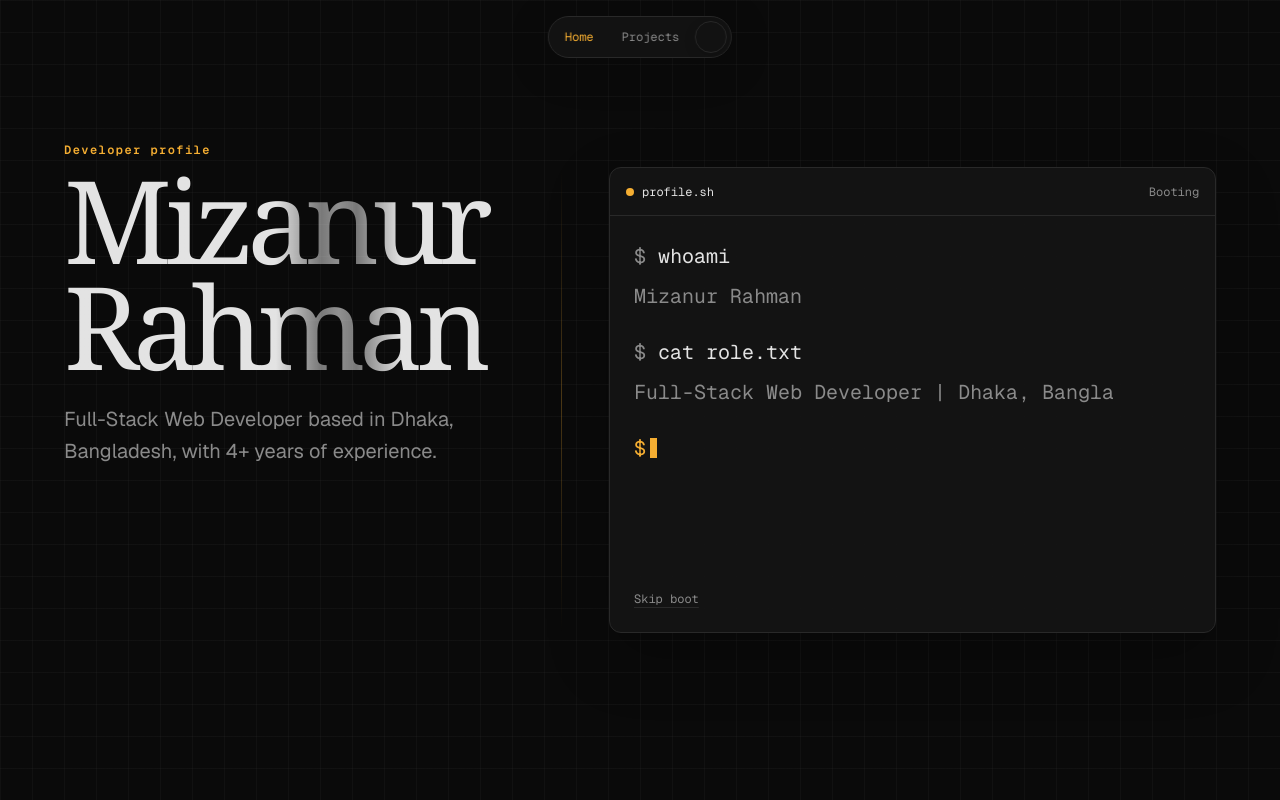
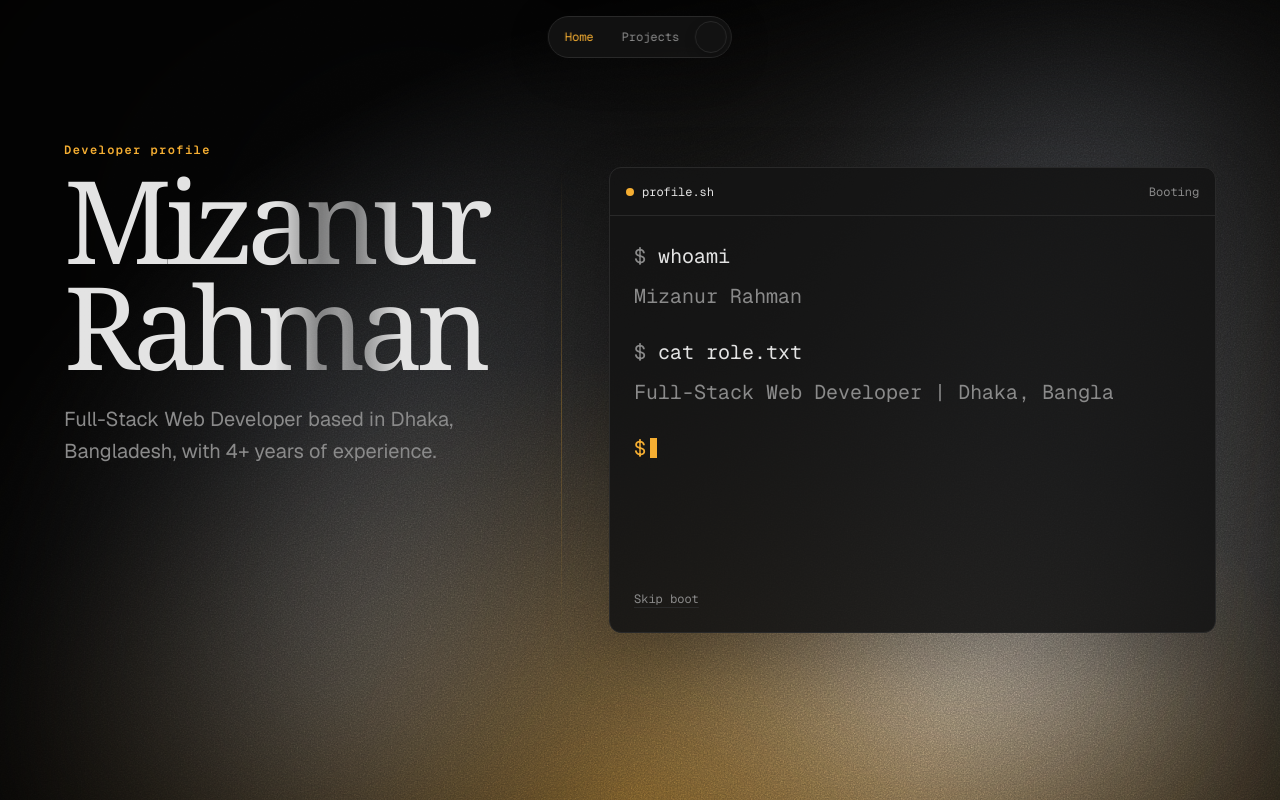
Before and after one commit to mizanmahi/portfolio2, a Next.js app: page / in a window 1280 px wide. Built offline with nearby package versions, Linux system fonts and the light colour scheme; some icons are missing.

Commit message:
fix(hero): anchor ambient glow at center bottom

```diff
--- a/app/globals.css
+++ b/app/globals.css
@@ -193,15 +193,72 @@ html[data-theme="light"] .floating-nav {
 
   .hero-shell {
     position: relative;
-    isolation: isolate;
+    overflow: hidden;
     min-height: 100svh;
     padding: var(--space-section) var(--space-page);
     display: grid;
     align-items: center;
+  }
+
+  /* The aura layers remain transparent and blend with .aura-page behind them. */
+  .aura-page {
+    background-color: #100e0b;
+  }
+
+  .aura-bg {
+    position: relative;
+    overflow: hidden;
+    min-height: 100svh;
+  }
+
+  .aura-layer-1,
+  .aura-layer-2,
+  .aura-layer-3,
+  .aura-grain {
+    position: absolute;
+    inset: 0;
+    pointer-events: none;
+  }
+
+  .aura-layer-1 {
+    background: radial-gradient(55.8% 55.49% at 50% 100%, rgba(245, 166, 35, 0.76) 0%, rgba(25, 48, 47, 0) 100%);
+    mix-blend-mode: screen;
+    opacity: 0.65;
+    transform: translateZ(0);
+    will-change: transform;
+  }
+
+  .aura-layer-2 {
+    background:
+      repeating-linear-gradient(100deg, #262626 0%, #262626 3%, rgba(38, 38, 38, 0.7) 5%, rgba(38, 38, 38, 0.7) 7%, transparent 10%, transparent 12%, rgba(38, 38, 38, 0.7) 14%, #262626 16%),
+      repeating-linear-gradient(100deg, #9ca3af 0%, #9ca3af 1.5%, rgba(156, 163, 175, 0.8) 2%, #6b7280 3%, #6b7280 4%, rgba(156, 163, 175, 0.8) 4.5%, #9ca3af 5%);
+    background-size: 300% 200%;
+    mix-blend-mode: screen;
+    filter: blur(75px);
+    opacity: 0.9;
+    transform: translateZ(0);
+    will-change: transform;
+  }
+
+  .aura-layer-3 {
+    background: radial-gradient(ellipse at 100% 100%, #ffffff 20%, #0a0a0a 80%);
+    mix-blend-mode: multiply;
+    transform: translateZ(0);
+    will-change: transform;
+  }
+
+  .aura-grain {
+    mix-blend-mode: overlay;
+    opacity: 0.85;
+  }
+
+  html[data-theme="light"] .aura-page {
     background-color: hsl(var(--background));
-    background-image: linear-gradient(hsl(var(--border) / 0.25) 1px, transparent 1px),
-      linear-gradient(90deg, hsl(var(--border) / 0.25) 1px, transparent 1px);
-    background-size: var(--space-8) var(--space-8);
+  }
+
+  html[data-theme="light"] .aura-layer-1,
+  html[data-theme="light"] .aura-layer-2 {
+    mix-blend-mode: multiply;
   }
 
   .hero-grid {
@@ -577,6 +634,10 @@ html[data-theme="light"] .floating-nav {
   }
 
   @media (min-width: 64rem) {
+    .aura-layer-2 {
+      filter: blur(108px);
+    }
+
     .hero-grid {
       grid-template-columns: minmax(0, 0.85fr) minmax(var(--measure-terminal), 1.15fr);
       align-items: start;
--- a/components/hero/hero.tsx
+++ b/components/hero/hero.tsx
@@ -3,14 +3,16 @@ import { TerminalBoot } from "@/components/hero/terminal-boot";
 import { HeroActions } from "@/components/hero/hero-actions";
 import { ScrollCue } from "@/components/hero/scroll-cue";
 import { FloatingNav } from "@/components/navigation/floating-nav";
+import { AuraBackground } from "@/components/ui/ambient-glow";
 
 export function Hero() {
   return (
     <>
       <FloatingNav />
       <BootSequenceProvider>
-        <main id="top">
-          <section aria-labelledby="hero-title" className="hero-shell">
+        <main id="top" className="aura-page">
+          <section aria-labelledby="hero-title" className="hero-shell aura-bg">
+            <AuraBackground />
             <div className="hero-grid">
               <div className="hero-intro">
                 <p className="hero-kicker">Developer profile</p>
--- /dev/null
+++ b/components/ui/ambient-glow.tsx
@@ -0,0 +1,29 @@
+export function AuraBackground() {
+  return (
+    <>
+      <div aria-hidden="true" className="aura-layer-1" />
+      <div aria-hidden="true" className="aura-layer-2" />
+      <div aria-hidden="true" className="aura-layer-3" />
+      <div aria-hidden="true" className="aura-grain">
+        <svg width="100%" height="100%" xmlns="http://www.w3.org/2000/svg">
+          <filter id="aura-grain-filter">
+            <feTurbulence
+              type="fractalNoise"
+              baseFrequency="0.7"
+              numOctaves="4"
+              stitchTiles="stitch"
+            />
+            <feColorMatrix
+              type="matrix"
+              values="0.181 0.608 0.061 0 0.075
+                      0.181 0.608 0.061 0 0.075
+                      0.181 0.608 0.061 0 0.075
+                      0     0     0     1 0"
+            />
+          </filter>
+          <rect width="100%" height="100%" filter="url(#aura-grain-filter)" />
+        </svg>
+      </div>
+    </>
+  );
+}
```
